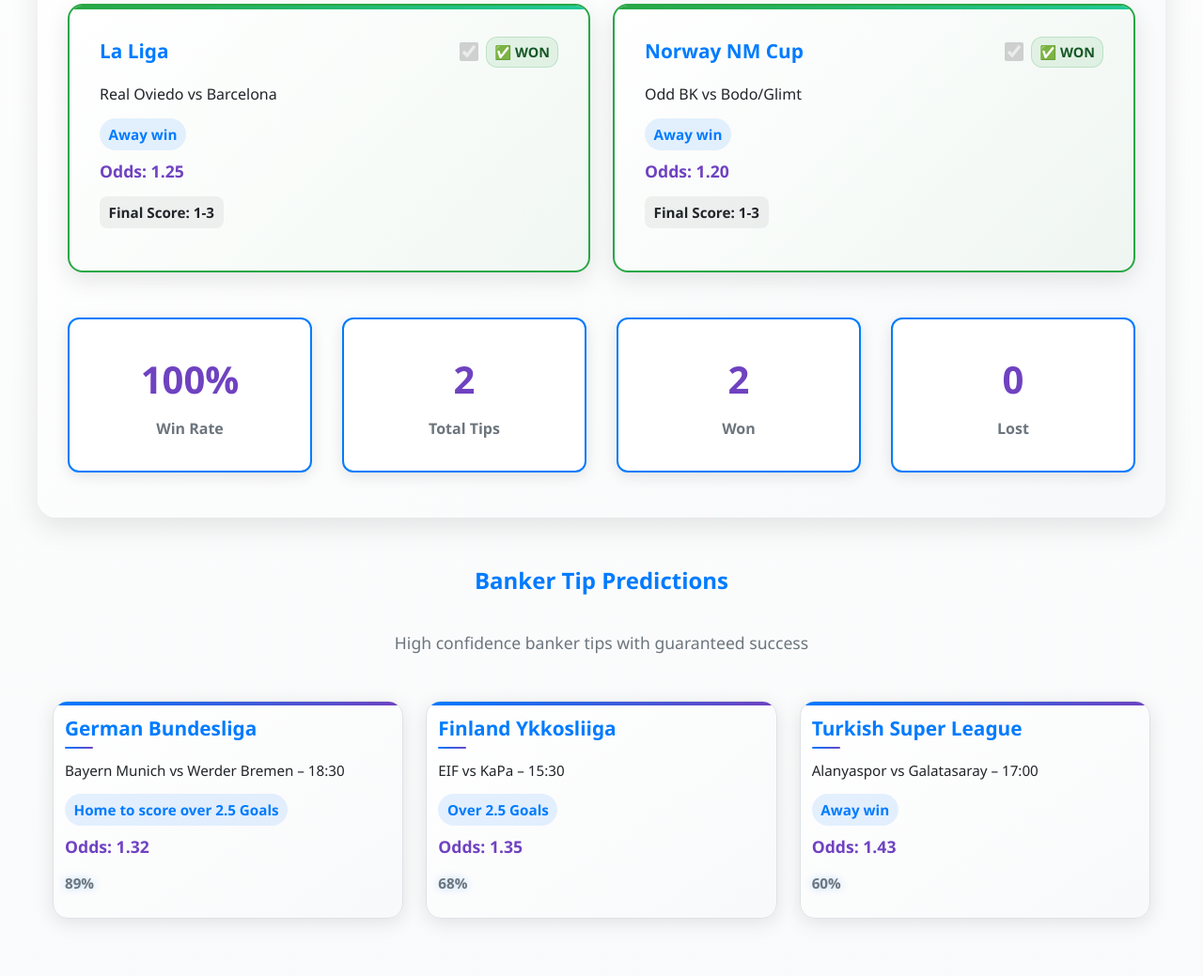
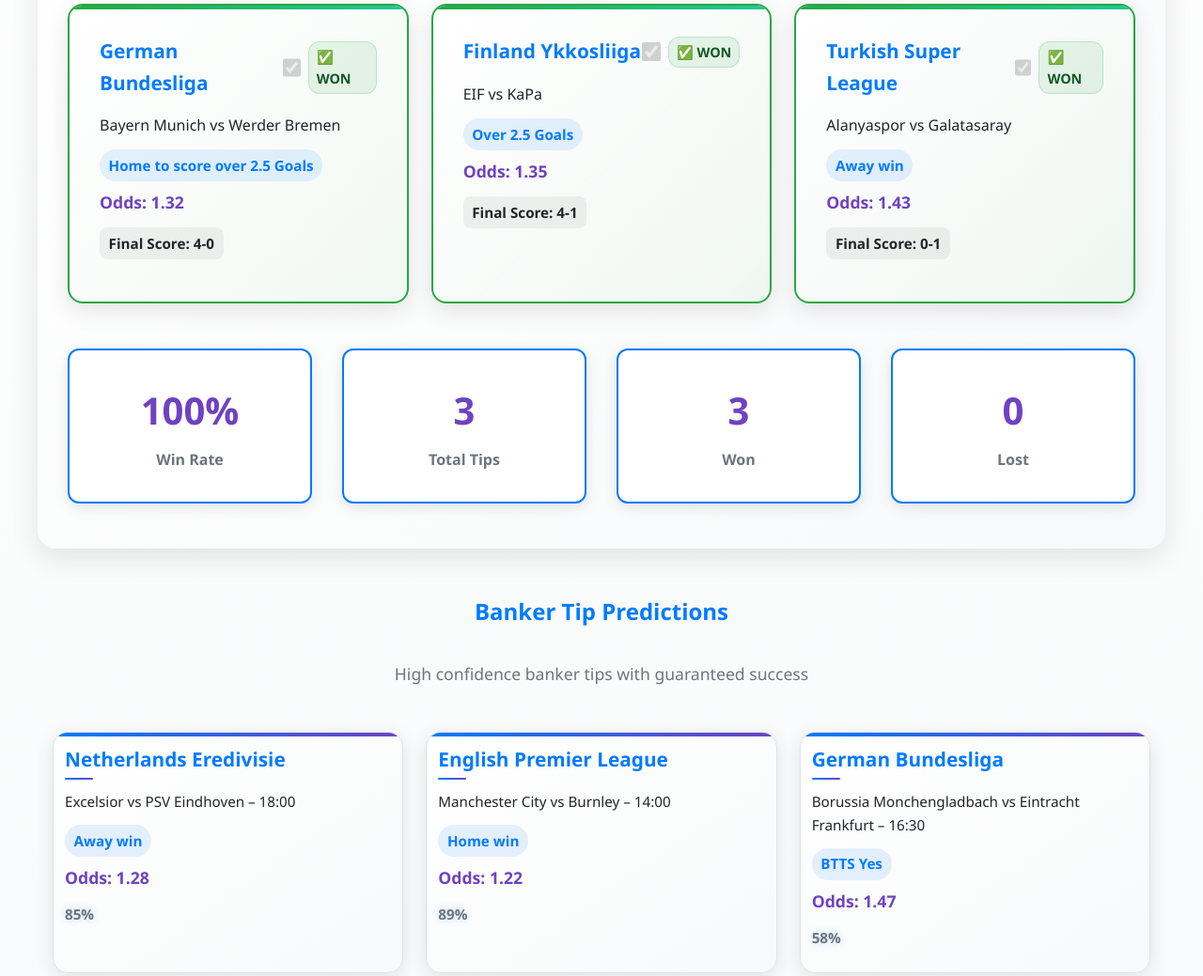
Before and after one commit to dromorongit/DhronePredictions, a website: page banker-tips.html in a window 1280 px wide. Shown: the part 892-1931 px from the top of the page at 94% size. Drawn offline with Linux system fonts and the light colour scheme.

Commit message:
Update banker-tips.html

```diff
--- a/banker-tips.html
+++ b/banker-tips.html
@@ -52,34 +52,49 @@
             <p class="section-description">Our track record of successful predictions</p>
 
             <div class="won-tips-grid">
-                <!-- Won Tip 1 -->
+                <!-- Won Tip 1: Home to score over 2.5 Goals -->
                 <div class="won-tip-card won">
                     <div class="tip-header">
-                        <h3>La Liga</h3>
+                        <h3>German Bundesliga</h3>
                         <div class="result-indicator">
                             <input type="checkbox" id="banker-tip-1" checked disabled>
                             <label for="banker-tip-1" class="result-label won-label">✅ WON</label>
                         </div>
                     </div>
-                    <p class="fixture">Real Oviedo vs Barcelona</p>
-                    <p class="tip">Away win</p>
-                    <p class="odds">Odds: 1.25</p>
-                    <p class="result">Final Score: 1-3</p>
+                    <p class="fixture">Bayern Munich vs Werder Bremen</p>
+                    <p class="tip">Home to score over 2.5 Goals</p>
+                    <p class="odds">Odds: 1.32</p>
+                    <p class="result">Final Score: 4-0</p>
                 </div>
 
-                <!-- Won Tip 2 -->
+                <!-- Won Tip 2: Over 2.5 Goals -->
                 <div class="won-tip-card won">
                     <div class="tip-header">
-                        <h3>Norway NM Cup</h3>
+                        <h3>Finland Ykkosliiga</h3>
                         <div class="result-indicator">
                             <input type="checkbox" id="banker-tip-2" checked disabled>
                             <label for="banker-tip-2" class="result-label won-label">✅ WON</label>
                         </div>
                     </div>
-                    <p class="fixture">Odd BK vs Bodo/Glimt</p>
+                    <p class="fixture">EIF vs KaPa</p>
+                    <p class="tip">Over 2.5 Goals</p>
+                    <p class="odds">Odds: 1.35</p>
+                    <p class="result">Final Score: 4-1</p>
+                </div>
+
+                <!-- Won Tip 3: Away Win -->
+                <div class="won-tip-card won">
+                    <div class="tip-header">
+                        <h3>Turkish Super League</h3>
+                        <div class="result-indicator">
+                            <input type="checkbox" id="banker-tip-3" checked disabled>
+                            <label for="banker-tip-3" class="result-label won-label">✅ WON</label>
+                        </div>
+                    </div>
+                    <p class="fixture">Alanyaspor vs Galatasaray</p>
                     <p class="tip">Away win</p>
-                    <p class="odds">Odds: 1.20</p>
-                    <p class="result">Final Score: 1-3</p>
+                    <p class="odds">Odds: 1.43</p>
+                    <p class="result">Final Score: 0-1</p>
                 </div>
             </div>
 
@@ -90,11 +105,11 @@
                     <div class="stat-label">Win Rate</div>
                 </div>
                 <div class="stat-item">
-                    <div class="stat-number">2</div>
+                    <div class="stat-number">3</div>
                     <div class="stat-label">Total Tips</div>
                 </div>
                 <div class="stat-item">
-                    <div class="stat-number">2</div>
+                    <div class="stat-number">3</div>
                     <div class="stat-label">Won</div>
                 </div>
                 <div class="stat-item">
@@ -112,27 +127,27 @@
             <div class="predictions-grid">
                 <!-- Banker Prediction 1 -->
                 <div class="prediction-card">
-                    <h3>German Bundesliga</h3>
-                    <p class="fixture">Bayern Munich vs Werder Bremen – 18:30</p>
-                    <p class="tip">Home to score over 2.5 Goals</p>
-                    <p class="odds">Odds: 1.32</p>
-                    <p class="probability" title="Probability to win">89%</p>
+                    <h3>Netherlands Eredivisie</h3>
+                    <p class="fixture">Excelsior vs PSV Eindhoven – 18:00</p>
+                    <p class="tip">Away win</p>
+                    <p class="odds">Odds: 1.28</p>
+                    <p class="probability" title="Probability to win">85%</p>
                 </div>
                 <!-- Banker Prediction 2 -->
                 <div class="prediction-card">
-                    <h3>Finland Ykkosliiga</h3>
-                    <p class="fixture">EIF vs KaPa – 15:30</p>
-                    <p class="tip">Over 2.5 Goals</p>
-                    <p class="odds">Odds: 1.35</p>
-                    <p class="probability" title="Probability to win">68%</p>
+                    <h3>English Premier League</h3>
+                    <p class="fixture">Manchester City vs Burnley – 14:00</p>
+                    <p class="tip">Home win</p>
+                    <p class="odds">Odds: 1.22</p>
+                    <p class="probability" title="Probability to win">89%</p>
                 </div>
                 <!-- Banker Prediction 3 -->
                 <div class="prediction-card">
-                    <h3>Turkish Super League</h3>
-                    <p class="fixture">Alanyaspor vs Galatasaray – 17:00</p>
-                    <p class="tip">Away win</p>
-                    <p class="odds">Odds: 1.43</p>
-                    <p class="probability" title="Probability to win">60%</p>
+                    <h3>German Bundesliga</h3>
+                    <p class="fixture">Borussia Monchengladbach vs Eintracht Frankfurt – 16:30</p>
+                    <p class="tip">BTTS Yes</p>
+                    <p class="odds">Odds: 1.47</p>
+                    <p class="probability" title="Probability to win">58%</p>
                 </div>
             </div>
         </section>
```
